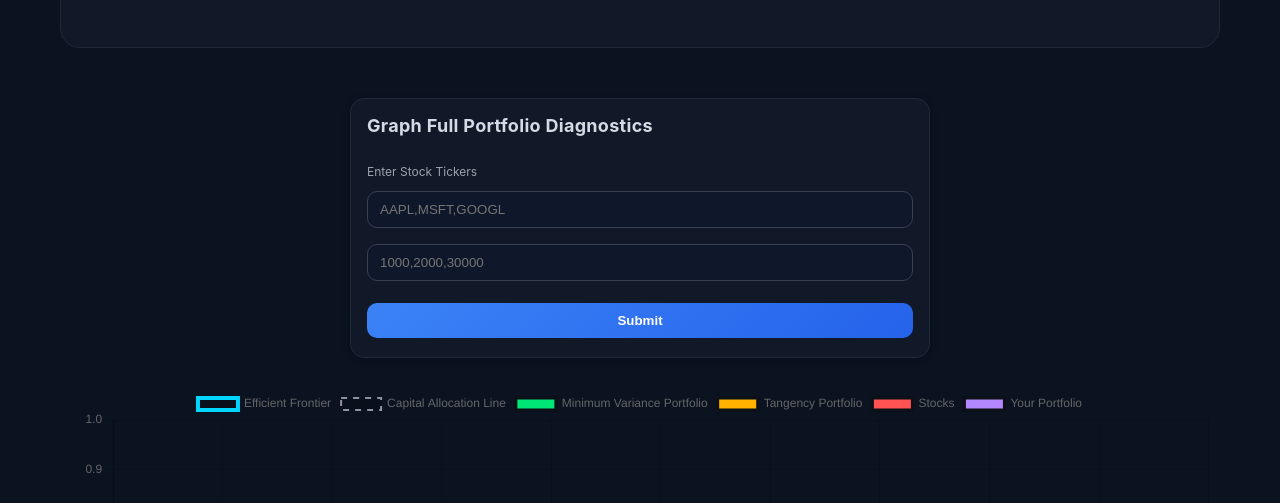
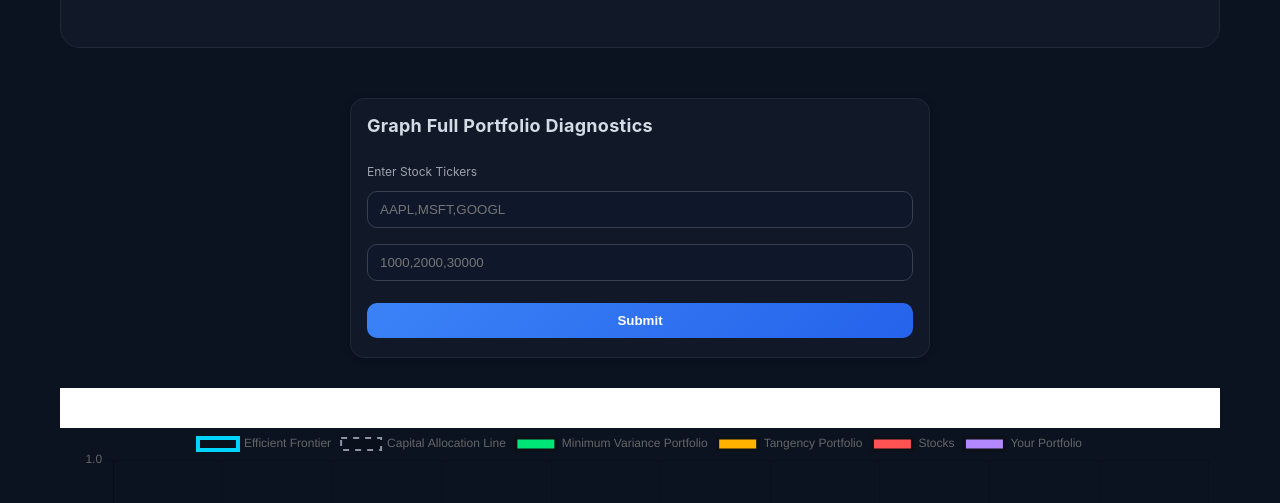
Before and after one commit to u240476/Trading-fullStack, a website: page frontend/PortfolioFullDiagnostics.html in a window 1280 px wide. Shown: the part 290-793 px from the top of the page. Drawn offline with nearby package versions, Linux system fonts and the light colour scheme.

Commit message:
changing placement of frontier gap message and its styling

```diff
--- a/frontend/PortfolioFullDiagnostics.html
+++ b/frontend/PortfolioFullDiagnostics.html
@@ -46,11 +46,11 @@
                 <button type="submit" id="portfolio-diagnostics-graph-submit-btn">Submit</button>
             </form>
     </section>
-
+    <div id="frontier-gap-message"></div>
     <canvas id="portfolio-diagnosticsChart"></canvas>
     <div id="graph-response"></div>
     <button type="button" id="clear-graph-button">Clear Graph</button>
-    <div id="frontier-gap-message"></div>
+
     </main>
     <script src="https://cdn.jsdelivr.net/npm/chart.js"></script>
     <script src="PortfolioFullDiagnostics.js"></script>
--- a/frontend/styles.css
+++ b/frontend/styles.css
@@ -303,7 +303,10 @@ label {
 .nav-toggle {
     display: none;
 }
-
+#frontier-gap-message{
+    background-color: #ffffff;
+    padding: 20px;
+}
 
 @media (max-width: 700px) {
 
```
